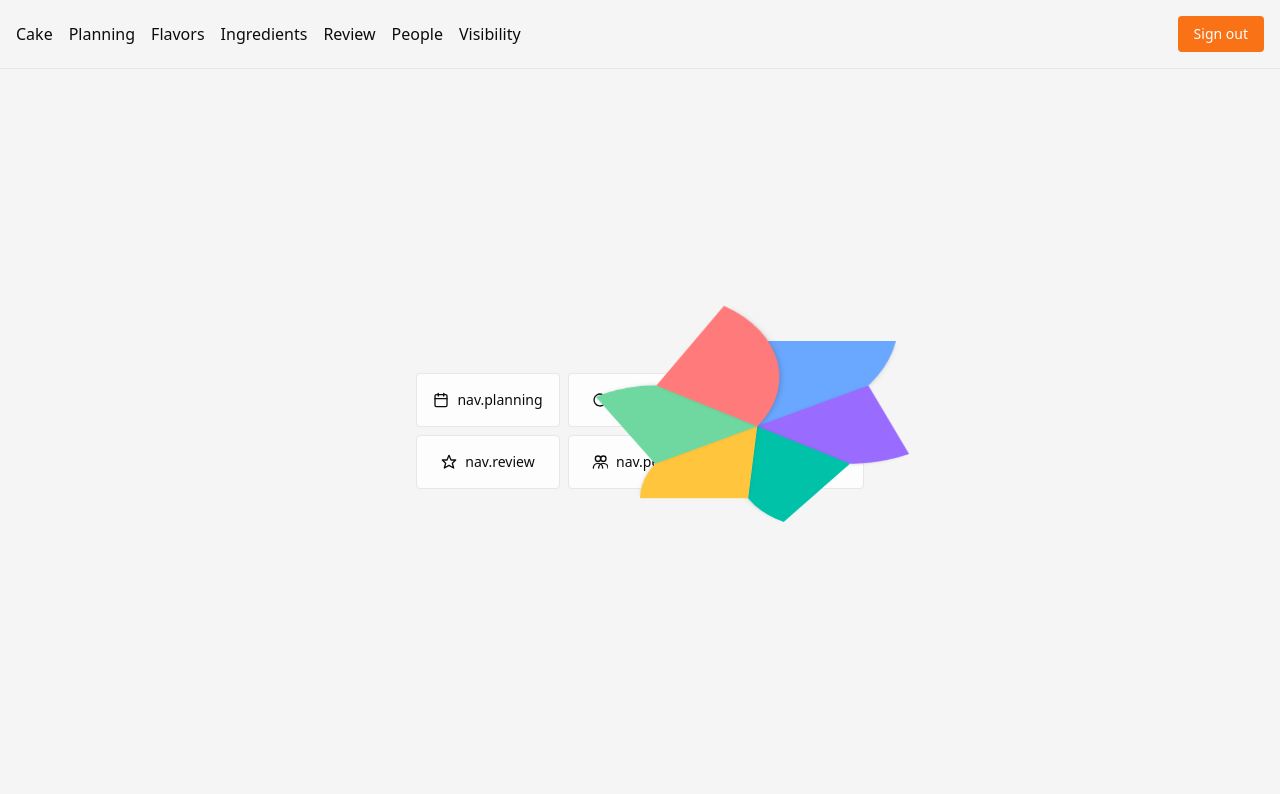
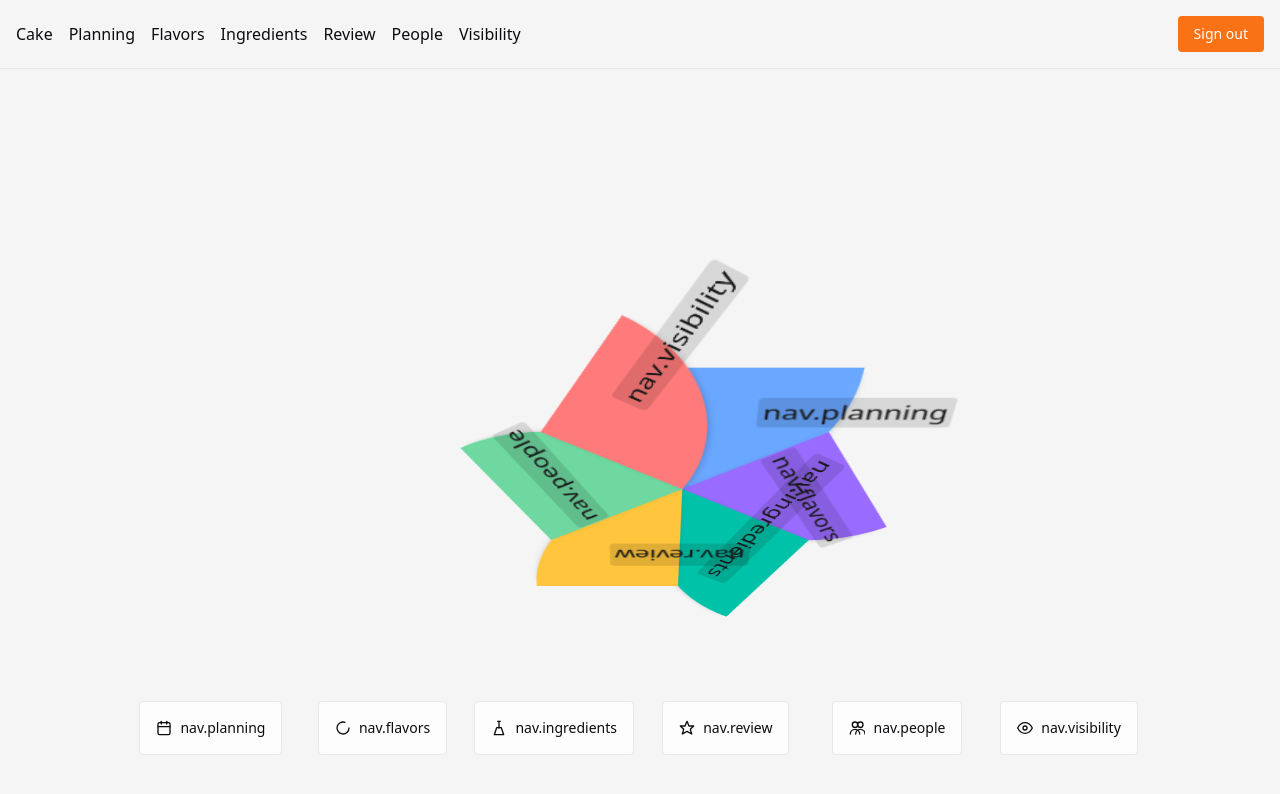
Before and after one commit to guc1/A-Piece-Of-Cake, a Next.js app: page / in a window 1280 px wide. Shown: the top 794 px of the page. Built offline with nearby package versions, Linux system fonts and the light colour scheme; no server answers; sample sign-in values are in the browser's storage.

Commit message:
feat: refine cake layout and slice labels

```diff
--- a/app/(app)/page.tsx
+++ b/app/(app)/page.tsx
@@ -3,9 +3,9 @@
 
 export default function DashboardPage() {
   return (
-    <section className="flex flex-col items-center justify-center gap-8">
+    <>
       <h1 className="sr-only">{t('nav.cake')}</h1>
       <CakeNavigation />
-    </section>
+    </>
   );
 }
--- a/components/cake/cake-3d.tsx
+++ b/components/cake/cake-3d.tsx
@@ -1,15 +1,19 @@
 'use client';
 
 import React, { useEffect, useState } from 'react';
+import { useRouter } from 'next/navigation';
+import { t } from '@/lib/i18n';
 import { slices } from './slices';
 
 interface Cake3DProps {
   activeSlug: string | null;
   userId: string | number;
+  onNavigate?: (href: string, slug: string) => void;
 }
 
-export function Cake3D({ activeSlug, userId }: Cake3DProps) {
+export function Cake3D({ activeSlug, userId, onNavigate }: Cake3DProps) {
   const [reduced, setReduced] = useState(false);
+  const router = useRouter();
 
   useEffect(() => {
     const media = window.matchMedia('(prefers-reduced-motion: reduce)');
@@ -19,7 +23,7 @@
     return () => media.removeEventListener('change', handler);
   }, []);
 
-  const distance = reduced ? 12 : 40;
+  const distance = reduced ? 16 : 40;
   const scaleActive = reduced ? 1.02 : 1.06;
   const transition = reduced
     ? 'transform 200ms ease-out'
@@ -32,7 +36,7 @@
     >
       <div
         className="absolute left-1/2 top-1/2 h-64 w-64 -translate-x-1/2 -translate-y-1/2 [transform-style:preserve-3d]"
-        style={{ transform: 'rotateX(-35deg)' }}
+        style={{ transform: 'rotateX(-35deg) scale(1.3)' }}
       >
         {slices.map((slice, i) => {
           const rotate = i * 60;
@@ -42,25 +46,58 @@
           const dx = isActive ? Math.cos(rad) * distance : 0;
           const dz = isActive ? Math.sin(rad) * distance : 0;
           const scale = isActive ? scaleActive : 1;
+          const radius = 128;
+          const labelRadius = radius * 0.58;
+          const labelSize = Math.min(radius * 0.18, 24);
+          const lx = Math.cos(rad) * labelRadius;
+          const lz = Math.sin(rad) * labelRadius;
+
+          function navigate() {
+            if (onNavigate) onNavigate(slice.href, slice.slug);
+            else router.push(slice.href);
+          }
 
           return (
             <div
               key={slice.slug}
-              id={`cak3seg-${slice.slug}-${userId}`}
-              aria-hidden
-              className="pointer-events-none absolute inset-0 flex items-center justify-center"
+              className="absolute inset-0 flex items-center justify-center"
               style={{
                 transform: `translate3d(${dx}px,0,${dz}px) scale(${scale})`,
                 transition,
               }}
             >
-              <div
-                className="pointer-events-none absolute left-1/2 top-1/2 h-1/2 w-1/2 -translate-x-full -translate-y-full origin-bottom-left rounded-br-[100%] shadow-md"
+              <button
+                id={`cak3seg-${slice.slug}-${userId}`}
+                aria-label={t(`nav.${slice.slug}`)}
+                role="link"
+                tabIndex={0}
+                onClick={navigate}
+                onKeyDown={(e) => {
+                  if (e.key === 'Enter' || e.key === ' ') {
+                    e.preventDefault();
+                    navigate();
+                  }
+                }}
+                className="relative block h-1/2 w-1/2 -translate-x-full -translate-y-full origin-bottom-left rounded-br-[100%] shadow-md cursor-pointer"
                 style={{
-                  transform: `rotate(${rotate}deg)` ,
+                  transform: `rotate(${rotate}deg) translateZ(1px)`,
                   backgroundColor: slice.color,
                 }}
-              />
+              >
+                <span
+                  id={`cak3lbl-${slice.slug}-${userId}`}
+                  className="pointer-events-none absolute whitespace-nowrap rounded px-1 py-px text-center text-neutral-900 dark:text-neutral-100"
+                  style={{
+                    left: '50%',
+                    top: '50%',
+                    transform: `translate(-50%,-50%) translate3d(${lx}px,-20px,${lz}px) rotateX(35deg)`,
+                    fontSize: `${labelSize}px`,
+                    backgroundColor: 'rgba(0,0,0,0.12)',
+                  }}
+                >
+                  {t(`nav.${slice.slug}`)}
+                </span>
+              </button>
             </div>
           );
         })}
--- a/components/cake/cake-navigation.tsx
+++ b/components/cake/cake-navigation.tsx
@@ -9,18 +9,29 @@
 export function CakeNavigation() {
   const router = useRouter();
   const [activeSlug, setActiveSlug] = useState<string | null>(null);
+  const [announce, setAnnounce] = useState('');
   const userId = '42';
 
+  function handleNavigate(href: string, slug: string) {
+    router.push(href);
+    setAnnounce(`${t(`nav.${slug}`)} opened`);
+  }
+
   return (
-    <div className="flex flex-col items-center gap-8">
-      <Cake3D activeSlug={activeSlug} userId={userId} />
-      <nav className="grid w-full max-w-md grid-cols-2 gap-2 sm:grid-cols-3">
+    <section
+      className="grid w-full min-h-[calc(100vh-64px)] place-items-center"
+      data-active-slice={activeSlug ?? 'none'}
+    >
+      <div className="grid w-full place-items-center [height:clamp(360px,46vh,640px)] [transform:translateY(-4vh)]">
+        <Cake3D activeSlug={activeSlug} userId={userId} onNavigate={handleNavigate} />
+      </div>
+      <nav className="mt-[clamp(32px,6vh,96px)] grid justify-center justify-items-center gap-3 grid-cols-2 sm:grid-cols-3 xl:grid-cols-6 mx-auto">
         {slices.map((slice) => (
           <button
             key={slice.slug}
             id={`n4vbox-${slice.slug}-${userId}`}
             aria-label={t(`nav.${slice.slug}`)}
-            onClick={() => router.push(slice.href)}
+            onClick={() => handleNavigate(slice.href, slice.slug)}
             onMouseEnter={() => setActiveSlug(slice.slug)}
             onMouseLeave={() => setActiveSlug(null)}
             onFocus={() => setActiveSlug(slice.slug)}
@@ -35,6 +46,7 @@
       <p className="sr-only" aria-live="polite">
         {activeSlug ? `${t(`nav.${activeSlug}`)} slice highlighted` : ''}
       </p>
-    </div>
+      <p className="sr-only" aria-live="polite">{announce}</p>
+    </section>
   );
 }
```
Also changed, not shown: 2 other files (tests, documents, lock files or other folders).
